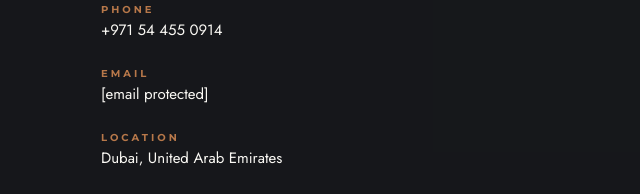
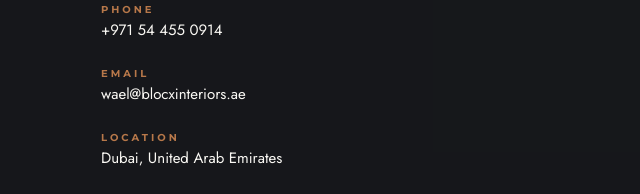
Before and after one commit to blocxinteriordesign/blocx-website, a plain HTML site: page index.html in a window 1280 px wide. Shown: the part 2897-3091 px from the top of the page, 584-1224 px from the left. Drawn offline with Linux system fonts and the light colour scheme.

Commit message:
Update index.html

```diff
--- a/index.html
+++ b/index.html
@@ -371,7 +371,7 @@
       <div class="cinfo">
         <div><div class="ci-l">Design Director</div><div class="ci-v">Wael Alhomsi</div></div>
         <div><div class="ci-l">Phone</div><div class="ci-v"><a href="tel:+971544550914">+971 54 455 0914</a></div></div>
-        <div><div class="ci-l">Email</div><div class="ci-v"><a href="/cdn-cgi/l/email-protection#9deafcf8f1ddfff1f2fee5f4f3e9f8eff4f2efeeb3fcf8"><span class="__cf_email__" data-cfemail="a5d2c4c0c9e5c7c9cac6ddcccbd1c0d7cccad7d68bc4c0">[email&#160;protected]</span></a></div></div>
+        <div><div class="ci-l">Email</div><div class="ci-v"><a href="mailto:wael@blocxinteriors.ae">wael@blocxinteriors.ae</a></div></div>
         <div><div class="ci-l">Location</div><div class="ci-v">Dubai, United Arab Emirates</div></div>
       </div>
       <div class="lic" style="margin-top:28px"><p><strong>BlocX Interior Design L.L.C</strong><br>License No. 1606060 · Dubai, UAE<br>شركة بلوك إكس للتصميم الداخلي ش.ذ.م.م</p></div>
```
